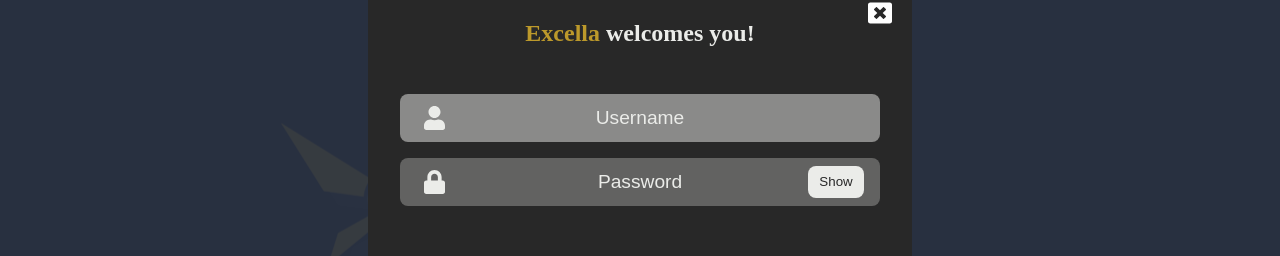
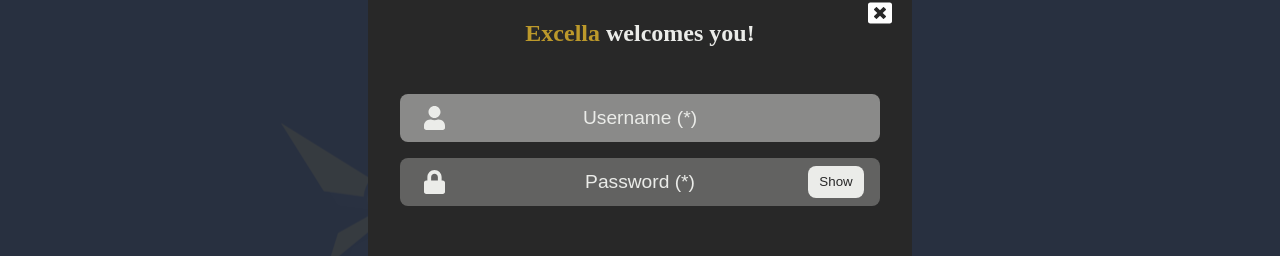
Before and after one commit to AshisPatel/excella, a React (Create React App) app in the folder client/: page /JobCRM/1 in a window 1280 px wide. Both pictures are taken after a click on the button "Login". Shown: the part 127-383 px from the top of the page. Built offline with nearby package versions, Linux system fonts and the light colour scheme.

Commit message:
Add (*) to placeholders of required inputs on modals

```diff
--- a/client/src/components/ContactModal/index.js
+++ b/client/src/components/ContactModal/index.js
@@ -121,12 +121,12 @@
                         <div className="input-wrapper">
                             <input
                                 aria-label='lastName'
-                                name="lastName (*)"
+                                name="lastName"
                                 type="text"
                                 className="text-input"
                                 value={formState.lastName}
                                 onChange={handleChange}
-                                placeholder="Last Name"
+                                placeholder="Last Name (*)"
                                 autoComplete="off"
                             />
                             <span className="icon-wrapper">
--- a/client/src/components/LoginModal/index.js
+++ b/client/src/components/LoginModal/index.js
@@ -125,7 +125,7 @@
                                 className="text-input"
                                 value={formState.username}
                                 onChange={handleChange}
-                                placeholder="Username"
+                                placeholder="Username (*)"
                                 autoComplete="off"
                             />
                             <span className="icon-wrapper">
@@ -155,7 +155,7 @@
                                 className="text-input"
                                 value={formState.password}
                                 onChange={handleChange}
-                                placeholder="Password"
+                                placeholder="Password (*)"
                             />
                             <span className="icon-wrapper">
                                 <FontAwesomeIcon icon="lock" />
--- a/client/src/components/SignupModal/index.js
+++ b/client/src/components/SignupModal/index.js
@@ -140,7 +140,7 @@
                                 className="text-input"
                                 value={formState.username}
                                 onChange={handleChange}
-                                placeholder="Username"
+                                placeholder="Username (*)"
                                 autoComplete="off"
                             />
                             <span className="icon-wrapper">
@@ -155,7 +155,7 @@
                                 className="text-input"
                                 value={formState.email}
                                 onChange={handleChange}
-                                placeholder="Email"
+                                placeholder="Email (*)"
                                 autoComplete="off"
                             />
                             <span className="icon-wrapper">
@@ -170,7 +170,7 @@
                                 className="text-input"
                                 value={formState.password}
                                 onChange={handleChange}
-                                placeholder="Password"
+                                placeholder="Password (*)"
                             />
                             <span className="icon-wrapper">
                                 <FontAwesomeIcon icon="lock" />
@@ -192,7 +192,7 @@
                                 className="text-input"
                                 value={formState.confirmPassword}
                                 onChange={handleChange}
-                                placeholder="Confirm Password"
+                                placeholder="Confirm Password (*)"
                             />
                             <span className="icon-wrapper">
                                 <FontAwesomeIcon icon="lock" />
```
